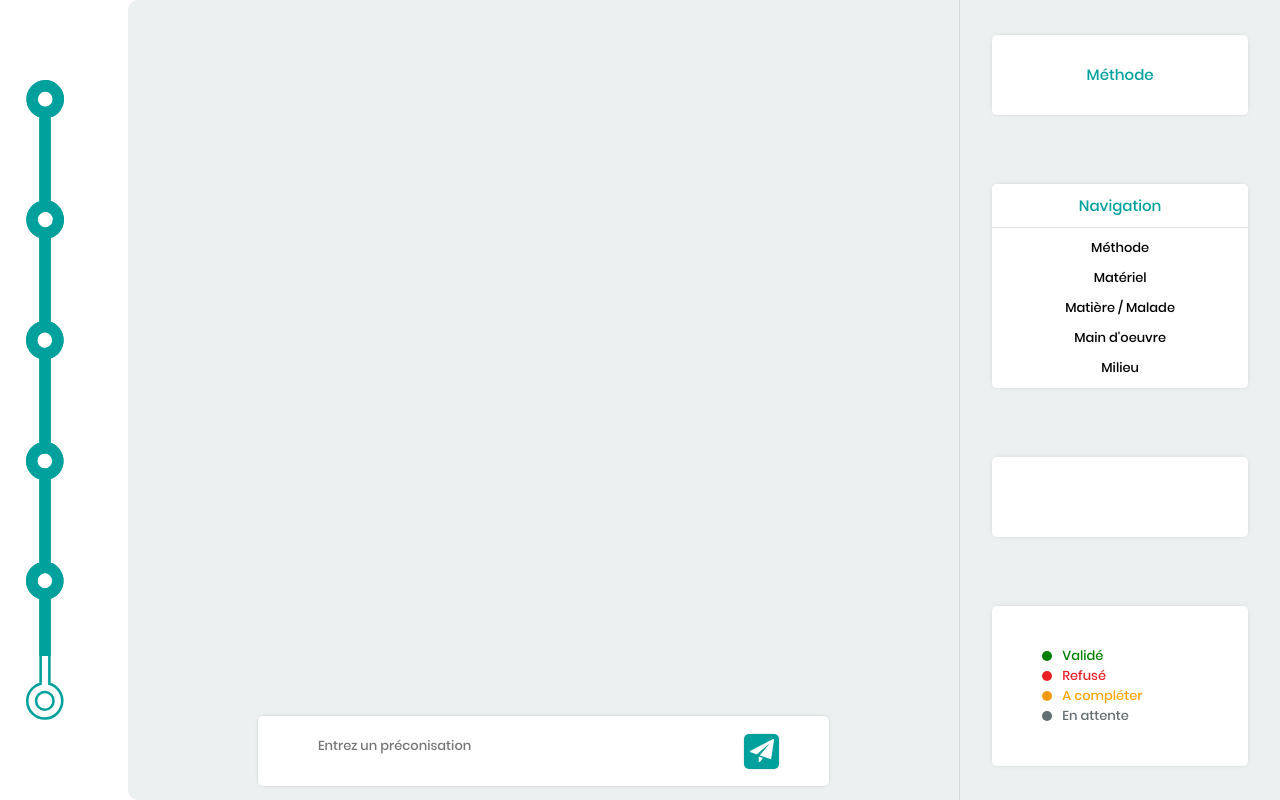
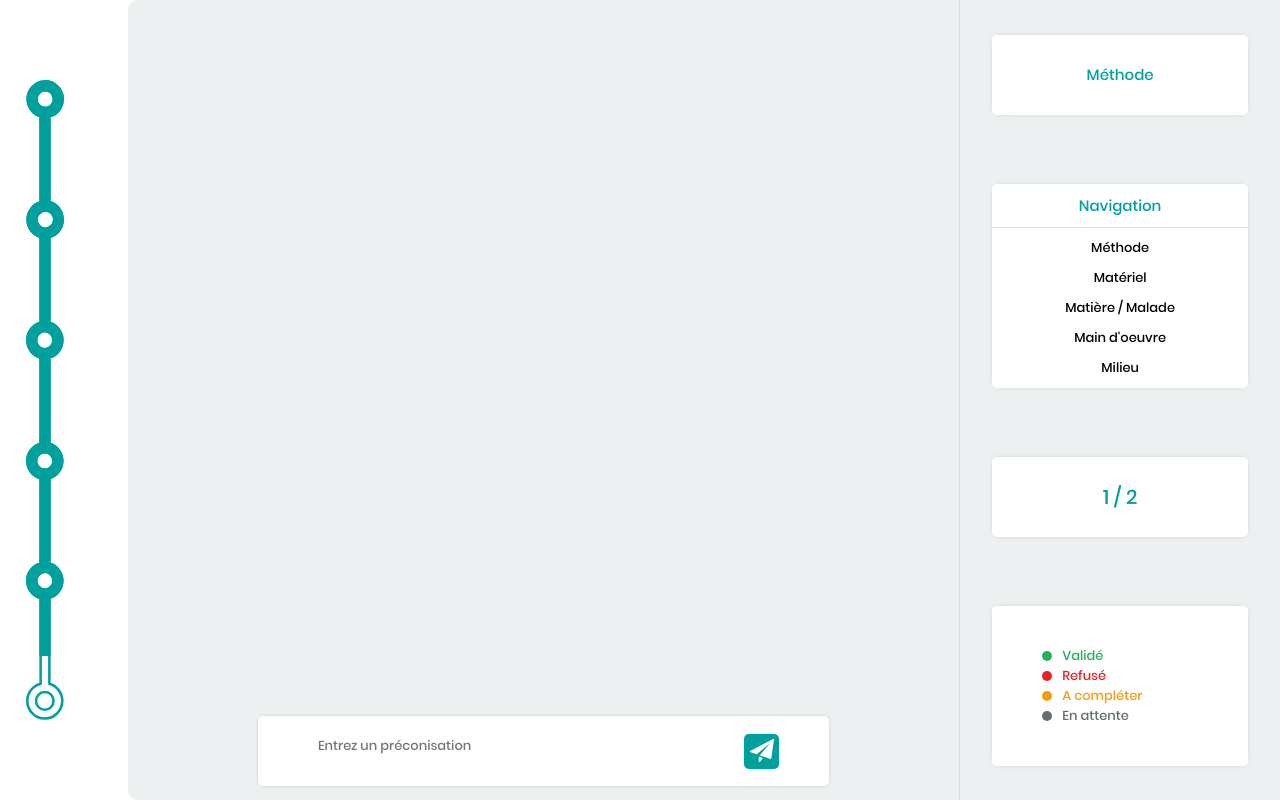
Before and after one commit to ThomasGhignon/IFSI, a PHP site: page /IFSI/page5Preco.php in a window 1280 px wide. Run offline with PHP 8.4, Linux system fonts and the light colour scheme; data that the repository does not hold is empty.

Commit message:
up for meeting

```diff
--- a/www/css/style_page5.css
+++ b/www/css/style_page5.css
@@ -1,3 +1,96 @@
+@-webkit-keyframes rotate-center {
+  0% {
+    -webkit-transform: rotate(0);
+            transform: rotate(0);
+  }
+  50% {
+    -webkit-transform: rotate(360deg);
+            transform: rotate(360deg);
+  }
+  100% {
+    -webkit-transform: rotate(360deg);
+            transform: rotate(360deg);
+  }
+}
+@keyframes rotate-center {
+  0% {
+    -webkit-transform: rotate(0);
+            transform: rotate(0);
+  }
+  50% {
+    -webkit-transform: rotate(0);
+            transform: rotate(0);
+  }
+  100% {
+    -webkit-transform: rotate(360deg);
+            transform: rotate(360deg);
+  }
+}
+
+@-webkit-keyframes jello-vertical {
+  0% {
+    -webkit-transform: scale3d(1, 1, 1);
+            transform: scale3d(1, 1, 1);
+  }
+  3% {
+    -webkit-transform: scale3d(0.75, 1.25, 1);
+            transform: scale3d(0.75, 1.25, 1);
+  }
+  4% {
+    -webkit-transform: scale3d(1.25, 0.75, 1);
+            transform: scale3d(1.25, 0.75, 1);
+  }
+  5% {
+    -webkit-transform: scale3d(0.85, 1.15, 1);
+            transform: scale3d(0.85, 1.15, 1);
+  }
+  6.5% {
+    -webkit-transform: scale3d(1.05, 0.95, 1);
+            transform: scale3d(1.05, 0.95, 1);
+  }
+  7.5% {
+    -webkit-transform: scale3d(0.95, 1.05, 1);
+            transform: scale3d(0.95, 1.05, 1);
+  }
+  10% {
+    -webkit-transform: scale3d(1, 1, 1);
+            transform: scale3d(1, 1, 1);
+  }
+}
+@keyframes jello-vertical {
+  0% {
+    -webkit-transform: scale3d(1, 1, 1);
+            transform: scale3d(1, 1, 1);
+  }
+  3% {
+    -webkit-transform: scale3d(0.75, 1.25, 1);
+            transform: scale3d(0.75, 1.25, 1);
+  }
+  4% {
+    -webkit-transform: scale3d(1.25, 0.75, 1);
+            transform: scale3d(1.25, 0.75, 1);
+  }
+  5% {
+    -webkit-transform: scale3d(0.85, 1.15, 1);
+            transform: scale3d(0.85, 1.15, 1);
+  }
+  6.5% {
+    -webkit-transform: scale3d(1.05, 0.95, 1);
+            transform: scale3d(1.05, 0.95, 1);
+  }
+  7.5% {
+    -webkit-transform: scale3d(0.95, 1.05, 1);
+            transform: scale3d(0.95, 1.05, 1);
+  }
+  10% {
+    -webkit-transform: scale3d(1, 1, 1);
+            transform: scale3d(1, 1, 1);
+  }
+}
+
+
+
+
 @font-face {
   font-family: "poppinsBold";
   font-weight: bold;
@@ -140,6 +233,8 @@ border: 0px solid #000000;
   box-sizing: border-box;
   padding: 20px;
 
+  margin-top: 10px;
+
   max-width: 80%;
 }
 
@@ -151,9 +246,66 @@ border: 0px solid #000000;
   font-size: 13px;
 }
 
+.messageContainer>div
+{
+  position: relative;
+  display: flex;
+  align-items: center;
+}
+
+.messageContainer>div::before
+{
+  display: block;
+  content: ' ';
+  background-size: 20px 20px;
+  height: 20px;
+  width: 20px;
+  position: absolute;
+  left: -30px;
+}
+
 .messageContainer>.treatment
 {
-  background-color: #535c68;
+  background-color: #636e72;
+}
+
+.messageContainer>.treatment::before
+{
+  background-image: url('../img/recycle.svg');
+  -webkit-animation: rotate-center 2s ease-out infinite both;
+          animation: rotate-center 2s ease-out infinite both;
+}
+
+.messageContainer>.declined
+{
+  background-color: #EA2027;
+}
+
+.messageContainer>.declined::before
+{
+  background-image: url('../img/stop.svg');
+}
+
+.messageContainer>.validated
+{
+  background-color: #27ae60;
+}
+
+.messageContainer>.validated::before
+{
+  background-image: url('../img/success.svg');
+}
+
+.messageContainer>.incomplete
+{
+  background-color: #F39C12;
+}
+
+.messageContainer>.incomplete::before
+{
+  background-image: url('../img/warning.svg');
+  -webkit-animation: jello-vertical 8s infinite both;
+          animation: jello-vertical 8s infinite both;
 }
 
 .sendContainer
@@ -336,6 +488,17 @@ p
   -webkit-box-shadow: 0px 0px 7px -5px rgba(0,0,0,0.75);
   -moz-box-shadow: 0px 0px 7px -5px rgba(0,0,0,0.75);
   box-shadow: 0px 0px 7px -5px rgba(0,0,0,0.75);
+
+  display: flex;
+  justify-content: center;
+  align-items: center;
+}
+
+.advancement span
+{
+  font-family: "poppinsMedium", sans-serif;
+  color:#00A19C;
+  font-size: 20px;
 }
 
 .legend
@@ -368,7 +531,7 @@ p
 
 .legend span:nth-of-type(1)
 {
-  color: green;
+  color: #27ae60;
   display: flex;
   align-items: center;
 }
@@ -380,7 +543,7 @@ p
 }
 .legend span:nth-of-type(3)
 {
-  color: orange;
+  color: #F39C12;
   display: flex;
   align-items: center;
 }
@@ -396,7 +559,7 @@ p
   content: '';
   width: 10px;
   height: 10px;
-  background-color: green;
+  background-color: #27ae60;
   display: block;
   border-radius: 200px 200px 200px 200px;
   -moz-border-radius: 200px 200px 200px 200px;
--- a/www/page5Preco.php
+++ b/www/page5Preco.php
@@ -124,7 +124,7 @@ require_once('module/init.php');
       </div>
     </div>
     <div class="advancement">
-
+      <span>1 / 2</span>
     </div>
     <div class="legend">
       <span>Validé</span>
```
Also changed, not shown: www/img/recycle.svg (added), www/img/stop.svg (added), www/img/success.svg (added), www/img/warning.svg (added).
